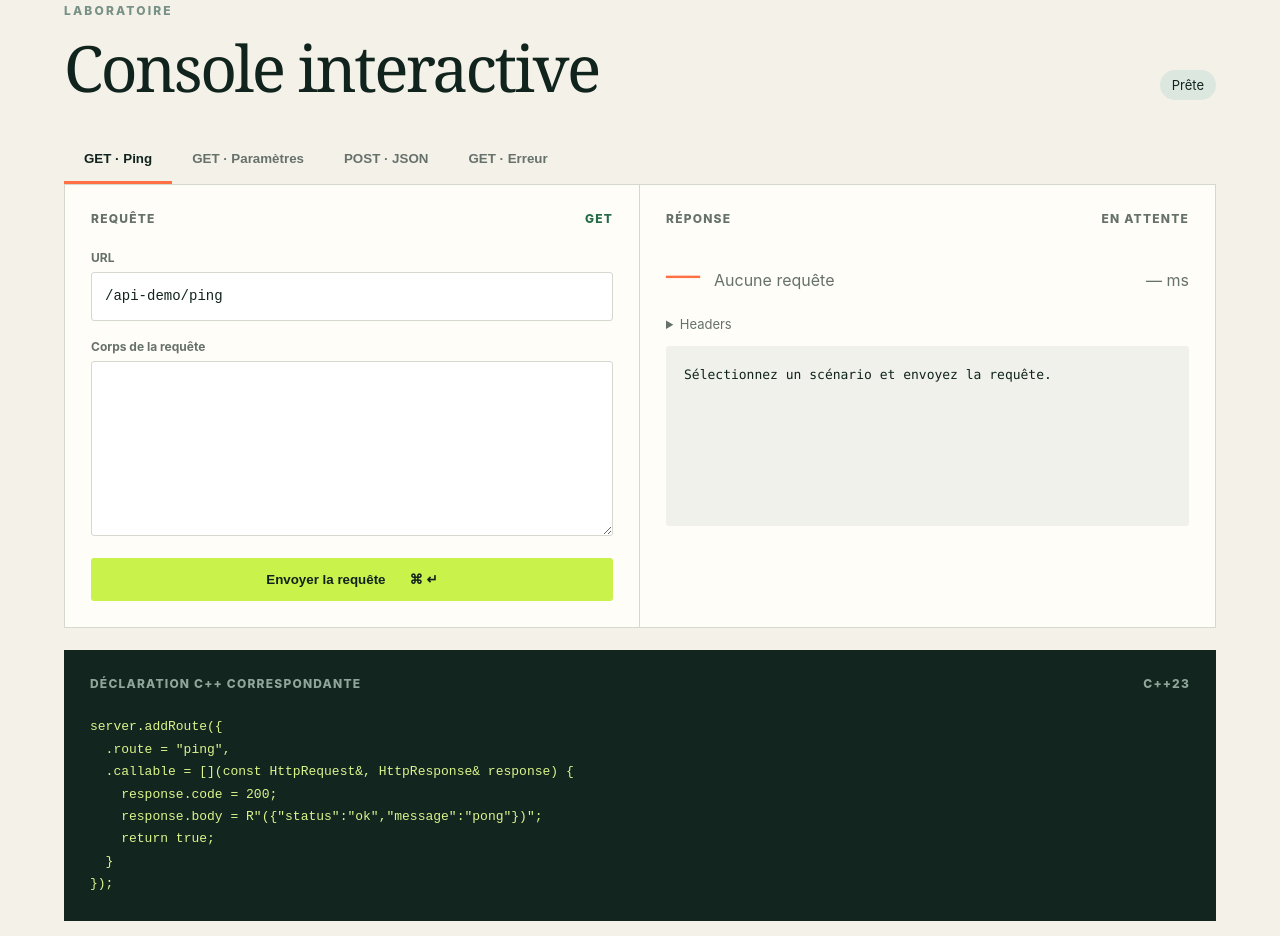
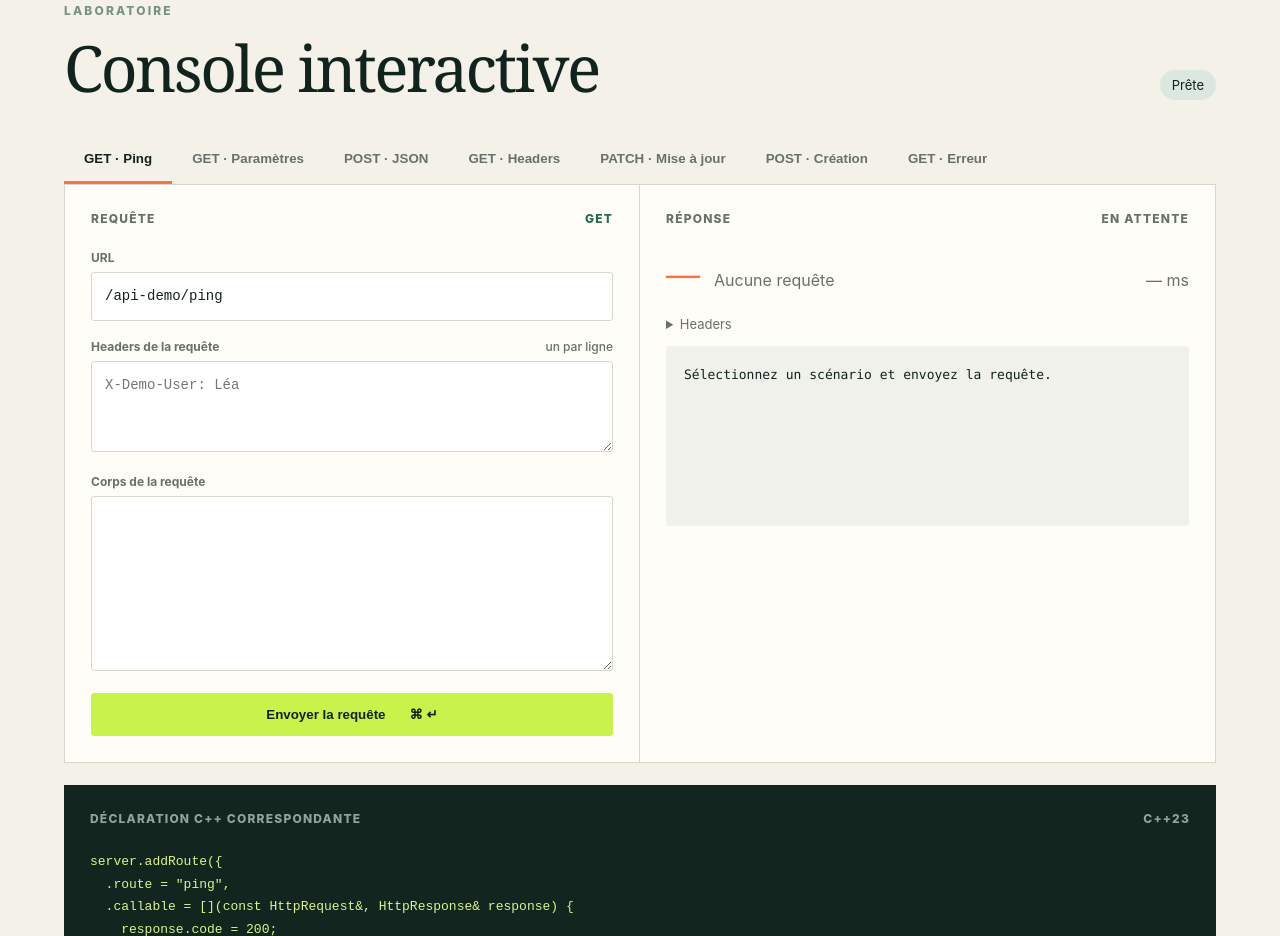
Before and after one commit to exalight87/Network, a website: page website/index.html in a window 1280 px wide. Shown: the part 1274-2210 px from the top of the page. Drawn offline with Linux system fonts and the light colour scheme.

Commit message:
feat(demo): add interactive HTTP use cases

```diff
--- a/website/app.js
+++ b/website/app.js
@@ -1,25 +1,38 @@
 const scenarios = {
   ping: {
-    method: 'GET', url: '/api-demo/ping', body: '',
+    method: 'GET', url: '/api-demo/ping', headers: '', body: '',
     code: `server.addRoute({\n  .route = "ping",\n  .callable = [](const HttpRequest&, HttpResponse& response) {\n    response.code = 200;\n    response.body = R"({"status":"ok","message":"pong"})";\n    return true;\n  }\n});`
   },
   user: {
-    method: 'GET', url: '/api-demo/users/42?details=true', body: '',
+    method: 'GET', url: '/api-demo/users/42?details=true', headers: '', body: '',
     code: `server.addRoute({\n  .route = "users/{id}",\n  .callable = [](const HttpRequest& request, HttpResponse& response) {\n    const auto id = request.pathParams.at("id");\n    const auto details = request.url.queryParams.at("details");\n    // Construire la réponse...\n    return true;\n  }\n});`
   },
   echo: {
-    method: 'POST', url: '/api-demo/echo', body: '{\n  "framework": "test-curl",\n  "language": "C++23"\n}',
+    method: 'POST', url: '/api-demo/echo', headers: 'Content-Type: application/json', body: '{\n  "framework": "test-curl",\n  "language": "C++23"\n}',
     code: `server.addRoute({\n  .route = "echo",\n  .allowedMethods = {HttpRequest::POST},\n  .callable = [](const HttpRequest& request, HttpResponse& response) {\n    response.body = request.body;\n    response.code = 200;\n    return true;\n  }\n});`
   },
   error: {
-    method: 'GET', url: '/api-demo/errors/422', body: '',
+    method: 'GET', url: '/api-demo/errors/422', headers: '', body: '',
     code: `server.addRoute({\n  .route = "errors/{code}",\n  .callable = [](const HttpRequest&, HttpResponse& response) {\n    response.code = 422;\n    response.body = R"({"error":"validation failure"})";\n    return true;\n  }\n});`
+  },
+  inspect: {
+    method: 'GET', url: '/api-demo/inspect', headers: 'Accept: application/json\nX-Demo-User: Léa', body: '',
+    code: `server.addRoute({\n  .route = "inspect",\n  .callable = [](const HttpRequest& request, HttpResponse& response) {\n    const auto user = headerValue(request, "X-Demo-User");\n    response.headers["Vary"] = "Accept, X-Demo-User";\n    // Renvoyer les headers inspectés...\n    return true;\n  }\n});`
+  },
+  patch: {
+    method: 'PATCH', url: '/api-demo/users/42', headers: 'Content-Type: application/json', body: '{\n  "role": "lead engineer",\n  "active": true\n}',
+    code: `server.addRoute({\n  .route = "users/{id}",\n  .allowedMethods = {HttpRequest::GET, HttpRequest::PATCH},\n  .callable = [](const HttpRequest& request, HttpResponse& response) {\n    response.code = 200;\n    response.headers["X-Resource-Version"] = "2";\n    // Appliquer request.body...\n    return true;\n  }\n});`
+  },
+  job: {
+    method: 'POST', url: '/api-demo/jobs', headers: 'Content-Type: application/json', body: '{\n  "type": "generate-report",\n  "format": "pdf"\n}',
+    code: `server.addRoute({\n  .route = "jobs",\n  .allowedMethods = {HttpRequest::POST},\n  .callable = [](const HttpRequest&, HttpResponse& response) {\n    response.code = 201;\n    response.headers["Location"] = "/jobs/job-demo-001";\n    response.headers["X-Request-Id"] = "demo-request-001";\n    return true;\n  }\n});`
   }
 };
 
 const $ = (selector) => document.querySelector(selector);
 const urlInput = $('#request-url');
 const bodyInput = $('#request-body');
+const headersInput = $('#request-headers');
 let active = scenarios.ping;
 
 function selectScenario(name) {
@@ -27,6 +40,7 @@ function selectScenario(name) {
   document.querySelectorAll('.scenario').forEach((button) => button.classList.toggle('active', button.dataset.scenario === name));
   $('#method-badge').textContent = active.method;
   urlInput.value = active.url;
+  headersInput.value = active.headers;
   bodyInput.value = active.body;
   bodyInput.disabled = active.method === 'GET';
   $('#route-code').textContent = active.code;
@@ -42,10 +56,17 @@ async function sendRequest() {
   state.className = 'state loading';
   const started = performance.now();
   try {
-    const options = { method: active.method, signal: controller.signal, headers: { Accept: 'application/json' } };
+    const headers = { Accept: 'application/json' };
+    for (const line of headersInput.value.split('\n')) {
+      if (!line.trim()) continue;
+      const separator = line.indexOf(':');
+      if (separator < 1) throw new Error(`Header invalide : ${line}`);
+      headers[line.slice(0, separator).trim()] = line.slice(separator + 1).trim();
+    }
+    const options = { method: active.method, signal: controller.signal, headers };
     if (active.method !== 'GET') {
       options.body = bodyInput.value;
-      options.headers['Content-Type'] = 'application/json';
+      if (!options.headers['Content-Type']) options.headers['Content-Type'] = 'application/json';
     }
     const response = await fetch(urlInput.value, options);
     const raw = await response.text();
@@ -60,7 +81,7 @@ async function sendRequest() {
     state.textContent = response.ok ? 'API disponible' : `API joignable · HTTP ${response.status}`;
     state.className = response.ok ? 'state' : 'state error';
   } catch (error) {
-    const message = error.name === 'AbortError' ? 'La requête a dépassé 6 secondes.' : 'Le serveur de démonstration est indisponible.';
+    const message = error.name === 'AbortError' ? 'La requête a dépassé 6 secondes.' : error.message.startsWith('Header invalide') ? error.message : 'Le serveur de démonstration est indisponible.';
     $('#status-code').textContent = '—';
     $('#status-text').textContent = 'Erreur réseau';
     $('#duration').textContent = `${Math.round(performance.now() - started)} ms`;
--- a/website/index.html
+++ b/website/index.html
@@ -31,6 +31,9 @@
         <button class="scenario active" data-scenario="ping" role="tab">GET · Ping</button>
         <button class="scenario" data-scenario="user" role="tab">GET · Paramètres</button>
         <button class="scenario" data-scenario="echo" role="tab">POST · JSON</button>
+        <button class="scenario" data-scenario="inspect" role="tab">GET · Headers</button>
+        <button class="scenario" data-scenario="patch" role="tab">PATCH · Mise à jour</button>
+        <button class="scenario" data-scenario="job" role="tab">POST · Création</button>
         <button class="scenario" data-scenario="error" role="tab">GET · Erreur</button>
       </div>
 
@@ -39,6 +42,8 @@
           <div class="panel-title"><span>Requête</span><span id="method-badge" class="method">GET</span></div>
           <label for="request-url">URL</label>
           <input id="request-url" spellcheck="false" autocomplete="off">
+          <label for="request-headers">Headers de la requête <span class="label-hint">un par ligne</span></label>
+          <textarea id="request-headers" rows="3" spellcheck="false" placeholder="X-Demo-User: Léa"></textarea>
           <label for="request-body">Corps de la requête</label>
           <textarea id="request-body" rows="7" spellcheck="false"></textarea>
           <button id="send-request" class="primary" type="button">Envoyer la requête <span>⌘ ↵</span></button>
--- a/website/styles.css
+++ b/website/styles.css
@@ -29,6 +29,7 @@ h2 { margin:0; font-size:clamp(38px,5vw,64px); line-height:1; }
 .panel-title { display:flex; justify-content:space-between; margin-bottom:24px; color:var(--muted); font-size:12px; font-weight:800; letter-spacing:.1em; text-transform:uppercase; }
 .method { color:#246b48; }
 label { display:block; margin:18px 0 7px; color:var(--muted); font-size:12px; font-weight:700; }
+.label-hint { float:right; font-weight:500; }
 input,textarea { width:100%; padding:13px; border:1px solid var(--line); border-radius:3px; color:var(--ink); background:#fff; font:14px/1.5 ui-monospace,SFMono-Regular,monospace; } textarea { resize:vertical; }
 #send-request { width:100%; margin-top:18px; }
 .response-summary { display:grid; grid-template-columns:auto 1fr auto; gap:14px; align-items:baseline; margin-bottom:20px; }.response-summary strong { color:var(--orange); font:700 34px Georgia,serif; }.response-summary span { color:var(--muted); }
```
